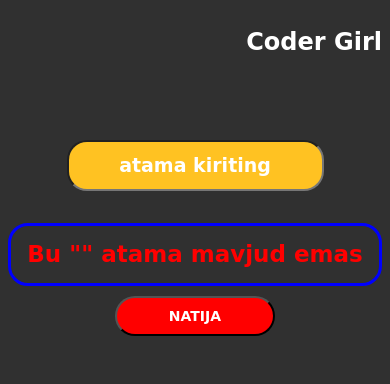
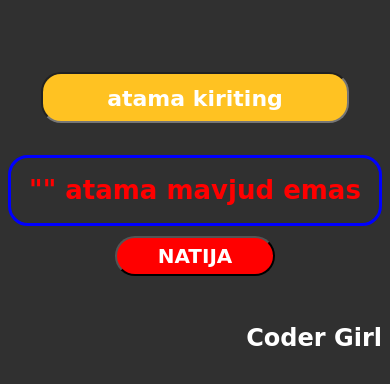
Before and after one commit to Robiyaxon/huquq, a plain HTML site: page index.html in a window 390 px wide. Both pictures are taken after a click on the button "NATIJA". Drawn offline with Linux system fonts and the light colour scheme.

Commit message:
first commil;t

```diff
--- a/app.css
+++ b/app.css
@@ -12,12 +12,13 @@ body{
           background-color: #ffc222;
           margin-top: 7rem;
           height: 45px;
+          outline: none;
           border-radius: 20px;
         font-size: 25px;
       }
       input::placeholder{
           color: #ffffff;
-          text-align: center;
+          text-align: center !important;
           font-weight: bolder;
           font-size: 23px !important;
         }
@@ -47,7 +48,7 @@ body{
 }
 h2{
   float: right;
-
+  margin-top: 3rem;
 }
 @media(min-width:0) and (max-width:500.9px){
   button{
@@ -56,7 +57,7 @@ h2{
     margin-top: 10px;
     border-radius: 20px;
     outline: none;
-    font-size: 14px;
+    font-size: 20px;
    }
    input{
     background-color: #ffc222;
@@ -64,12 +65,12 @@ h2{
     max-width: 100%;
     height: 45px;
     border-radius: 20px;
-  font-size: 20px;
+  font-size: 24px;
 }
 h1{
-  font-size: 23px;
+  font-size: 26px;
 }
 input::placeholder{
-  font-size: 19px !important;
+  font-size: 22px !important;
 }
 }
--- a/index.html
+++ b/index.html
@@ -9,7 +9,7 @@
 </head>
 <body>
           <div class="wrapper">
-                    <h2>Coder Girl</h2>
+
                              <input placeholder="atama kiriting" class="button" type="text" id="bir">
       <div  class="fos">
                 <div id="div">
@@ -21,7 +21,8 @@
 
                     <button type="button" onclick="foo()">NATIJA</button>
 
-          </div>
+
+          </div> <h2>Coder Girl</h2>
           <script src="script.js"></script>
 </body>
 
--- a/script.js
+++ b/script.js
@@ -3,7 +3,7 @@ var div=document.getElementById("div")
  var b=document.getElementById("ikki")
 function foo(){
     div.classList.add("div")
- if(a.value ==="Advakat" || a.value ==="advakat"){
+ if(a.value ==="Advokat" || a.value ==="advokat"){
 
  b.innerHTML=`${a.value} - yuridik va jismoniy shaxslarga profesional huquqiy yordam ko'rsatuvchi fuqaro`
  }else if(a.value ==="Affekt" || a.value ==="affekt"){
@@ -108,6 +108,6 @@ function foo(){
           b.innerHTML=`${a.value} - huquqshunoslik, sud idoralarinig qaror chiqarish huquqi to'g'risidagi fanlar majmuyi, huquqshunoslarnig amaliy faoliyati`
  }
  else{
-          b.innerHTML=`Bu "${a.value}" atama mavjud emas`
+          b.innerHTML=`"${a.value}" atama mavjud emas`
  }
 }
```
